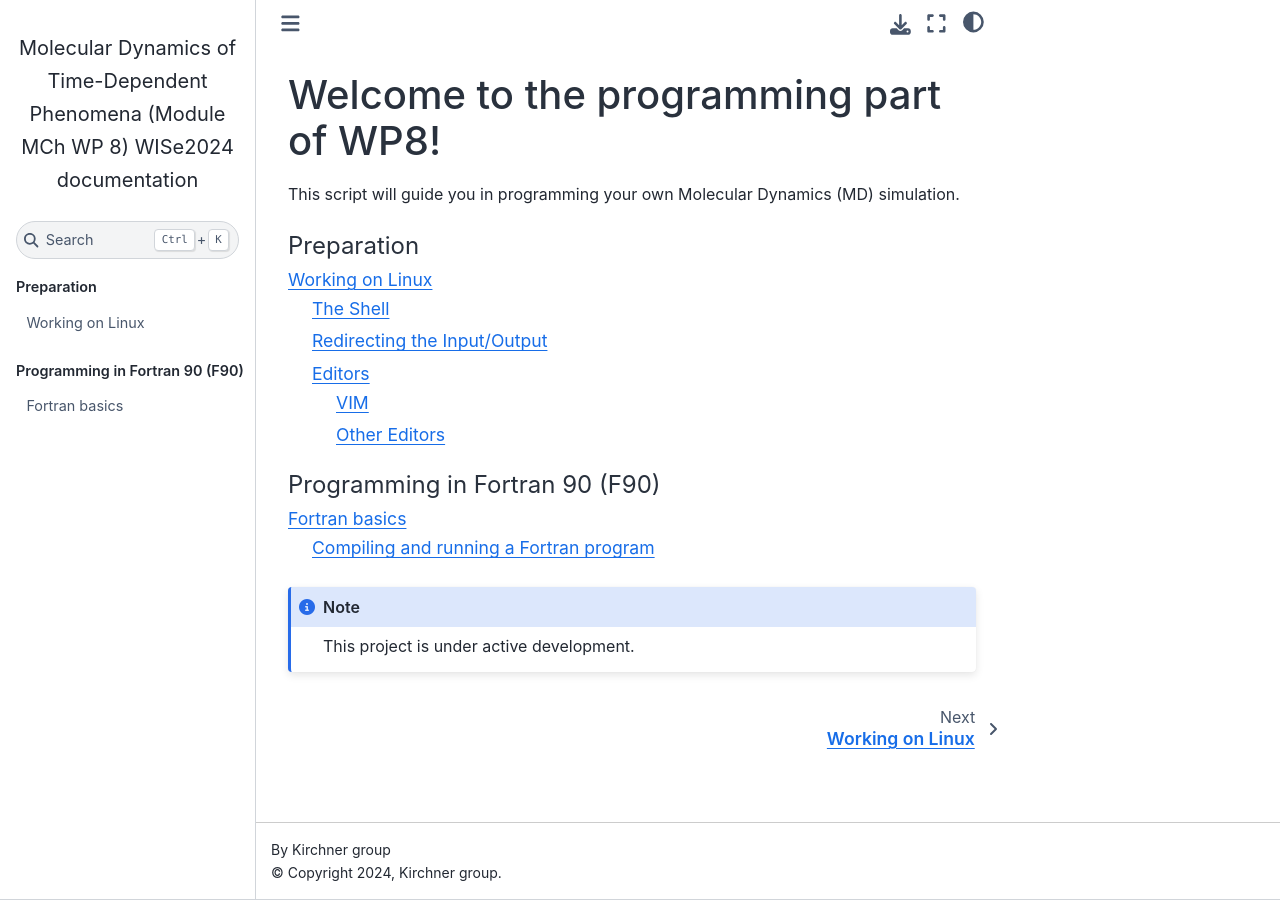
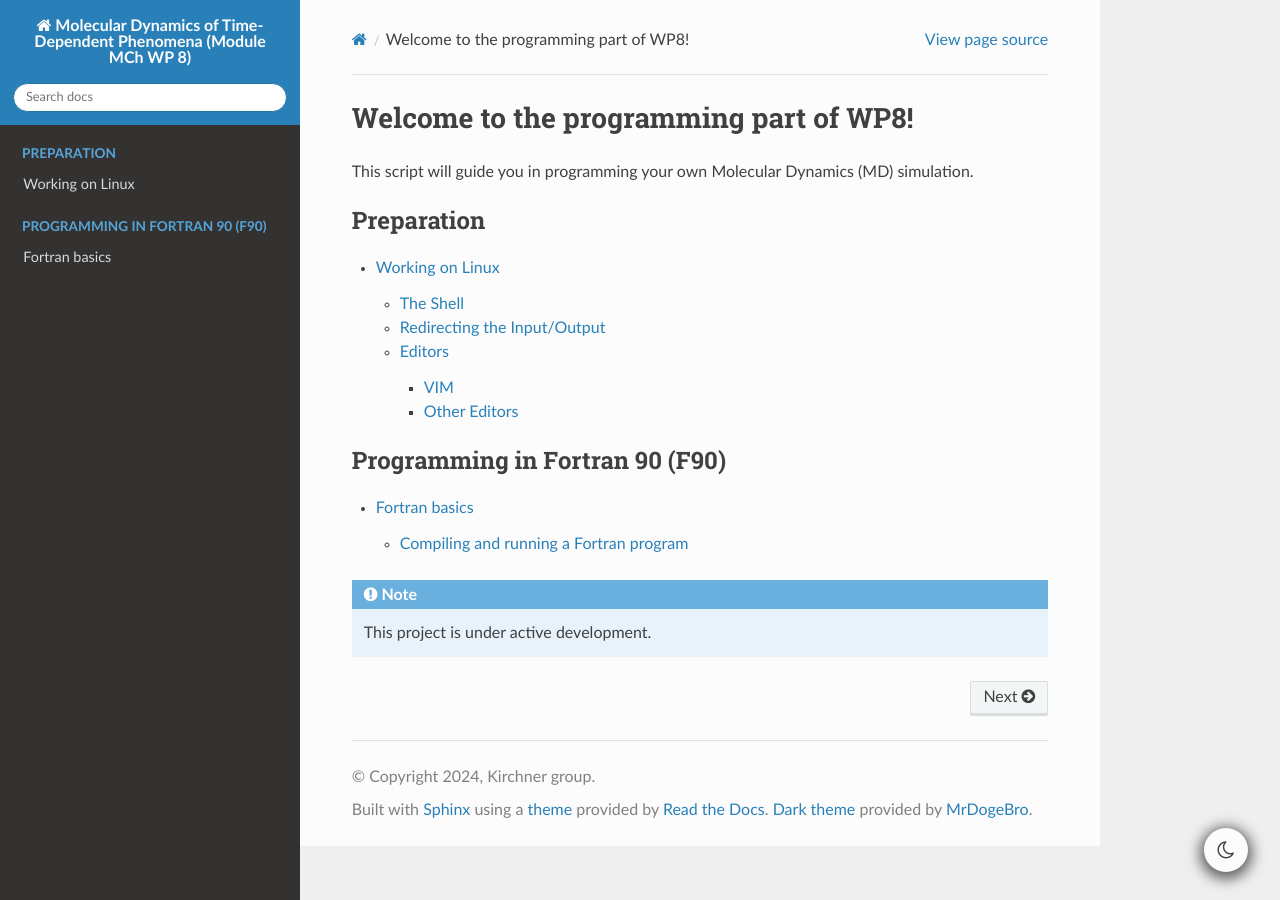
Before and after one commit to Katrin-Drys/WP8_programming, a Sphinx documentation site: the page built from docs/source/index.rst, in a window 1280 px wide. Built offline with Sphinx 7.4.7 and the Read the Docs theme 3.1.0, drawn with Linux system fonts in a browser that asks for light colours.

Commit message:
dark mode test

```diff
--- a/docs/requirements.txt
+++ b/docs/requirements.txt
@@ -1,4 +1,4 @@
 sphinx==7.1.2
 sphinx-rtd-theme==1.3.0rc1
+sphinx-rtd-dark-mode
 sphinx_copybutton
-sphinx_book_theme
--- a/docs/source/conf.py
+++ b/docs/source/conf.py
@@ -17,6 +17,7 @@ extensions = [
     'sphinx.ext.autodoc',
     'sphinx.ext.autosummary',
     'sphinx.ext.intersphinx',
+    'sphinx_rtd_dark_mode',
     "sphinx_copybutton",
 ]
 
@@ -30,15 +31,8 @@ templates_path = ['_templates']
 
 # -- Options for HTML output
 
-html_theme = 'sphinx_book_theme'
-
-html_theme_options = {
-    'theme_switcher': True,
-}
-
-html_css_files = [
-    "custom.css",
-]
+html_theme = 'sphinx_rtd_theme'
+default_dark_mode = False
 
 # path to custom css
 html_static_path = ["_static"]
```
